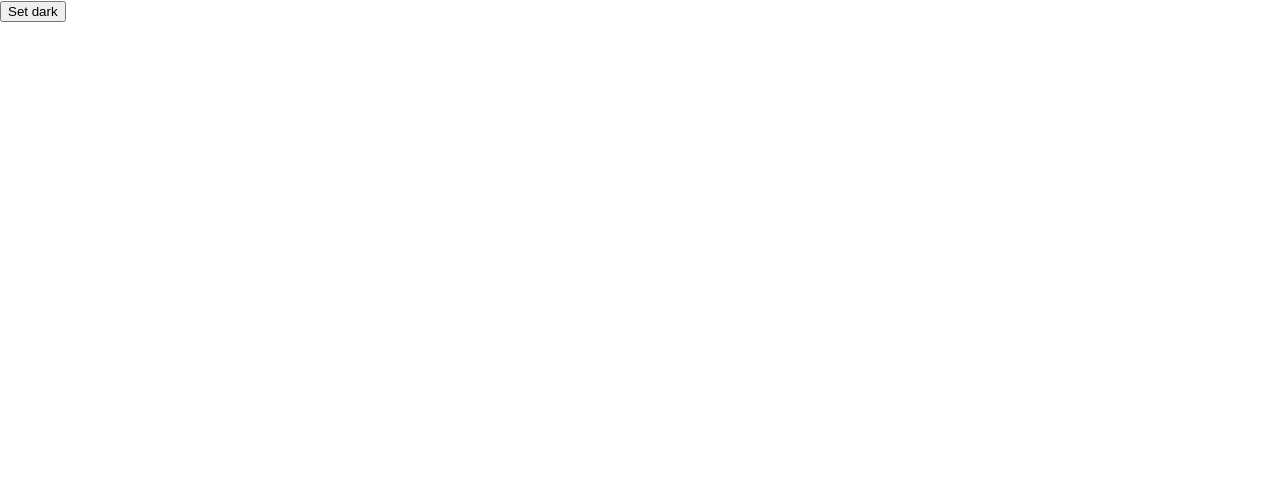
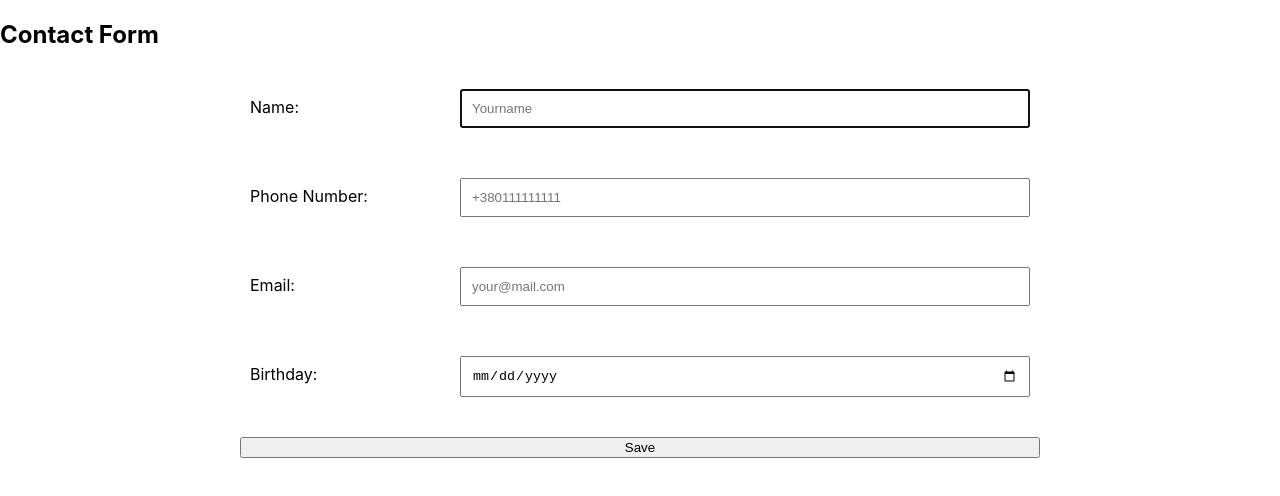
Before and after one commit to Tarold/html-intro, a React (Create React App) app: page / in a window 1280 px wide. Shown: the top 496 px of the page. Built offline with nearby package versions, Linux system fonts and the light colour scheme.

Commit message:
Add Contact Form ReactRedux exemple

```diff
--- a/src/App.js
+++ b/src/App.js
@@ -1,7 +1,7 @@
-import ThemeSwitcher from './components/ThemeSwitcher';
+import ContactPage from './pages/ContactPage/index';
 
 function App () {
-  return <ThemeSwitcher />;
+  return <ContactPage />;
 }
 
 export default App;
--- /dev/null
+++ b/src/components/forms/ContactForm/ContactForm.module.sass
@@ -0,0 +1,31 @@
+.form
+  display: flex
+  flex-direction: column
+  max-width: 800px
+  width: 100%
+  margin: 0 auto
+  padding: 10px
+
+  label
+    display: flex
+    justify-content: space-between
+    align-items: baseline
+    padding: 10px
+    margin-bottom: 30px
+    position: relative
+
+.error
+  position: absolute
+  top: 100%
+  right: 0
+  color: red
+
+.input
+  padding: 10px
+  width: 70%
+
+.valid
+  background-color: aquamarine
+
+.invalid
+  background-color: coral
--- /dev/null
+++ b/src/components/forms/ContactForm/index.jsx
@@ -0,0 +1,69 @@
+import { Formik, Form } from 'formik';
+import React from 'react';
+import { CONTACT_VALIDATION_SCHEMA } from '../../../utils/validate/validationSchemas';
+import Input from '../Input';
+import styles from './ContactForm.module.sass';
+import { connect } from 'react-redux';
+import { createContact } from '../../../store/slices/contactsSlice';
+
+function ContactForm ({ createNewContact }) {
+  const initialValues = { name: '', phone: '', email: '', birthday: '' };
+
+  const handleSubmit = (values, formikBag) => {
+    createNewContact(values);
+    formikBag.resetForm();
+  };
+
+  const classes = {
+    error: styles.error,
+    input: styles.input,
+    valid: styles.valid,
+    invalid: styles.invalid,
+  };
+
+  return (
+    <Formik
+      initialValues={initialValues}
+      onSubmit={handleSubmit}
+      validationSchema={CONTACT_VALIDATION_SCHEMA}
+    >
+      <Form className={styles.form}>
+        <Input
+          label='Name:'
+          type='text'
+          name='name'
+          placeholder='Yourname'
+          autoFocus
+          classes={classes}
+        />
+        <Input
+          label='Phone Number:'
+          type='tel'
+          name='phone'
+          placeholder='+380111111111'
+          classes={classes}
+        />
+        <Input
+          label='Email:'
+          type='email'
+          name='email'
+          placeholder='your@mail.com'
+          classes={classes}
+        />
+        <Input
+          label='Birthday:'
+          type='date'
+          name='birthday'
+          classes={classes}
+        />
+        <button type='submit'>Save</button>
+      </Form>
+    </Formik>
+  );
+}
+
+const mapDispatchToProps = dispatch => ({
+  createNewContact: v => dispatch(createContact(v)), // => {payload: v}
+});
+
+export default connect(null, mapDispatchToProps)(ContactForm);
--- /dev/null
+++ b/src/components/forms/Input/index.jsx
@@ -0,0 +1,33 @@
+import classNames from 'classnames';
+import { Field } from 'formik';
+import React from 'react';
+
+function Input (props) {
+  const { name, label, classes, ...restProps } = props;
+  return (
+    <Field name={name}>
+      {({
+        field, // { name, value, onChange, onBlur }
+        form: { errors, touched },
+        meta,
+      }) => {
+        const inputClassNames = classNames(classes.input, {
+          [classes.valid]: !meta.error && meta.touched,
+          [classes.invalid]: meta.error && meta.touched,
+        });
+
+        return (
+          <label>
+            <span>{label} </span>
+            <input className={inputClassNames} {...restProps} {...field} />
+            {meta.error && meta.touched && (
+              <span className={classes.error}>{meta.error}</span>
+            )}
+          </label>
+        );
+      }}
+    </Field>
+  );
+}
+
+export default Input;
--- /dev/null
+++ b/src/pages/ContactPage/index.jsx
@@ -0,0 +1,14 @@
+import React from 'react';
+import ContactForm from '../../components/forms/ContactForm';
+
+function ContactPage () {
+  return (
+    <section>
+      <h2>Contact Form</h2>
+      <ContactForm />
+      {/* <ContactsList/> */}
+    </section>
+  );
+}
+
+export default ContactPage;
--- /dev/null
+++ b/src/store/slices/contactsSlice.js
@@ -0,0 +1,17 @@
+import { createSlice } from '@reduxjs/toolkit';
+
+const contactsSlice = createSlice({
+  name: 'contacts',
+  initialState: { contacts: [] },
+  reducers: {
+    createContact (state, action) {
+      state.contacts.push(action.payload);
+    },
+  },
+});
+
+const { reducer, actions } = contactsSlice;
+
+export const { createContact } = actions;
+
+export default reducer;
--- /dev/null
+++ b/src/utils/validate/validationSchemas.js
@@ -0,0 +1,62 @@
+import * as yup from 'yup';
+
+export const USER_VALIDATION_SCHEMA = yup.object({
+  firstName: yup.string().trim().min(2).max(64).required(),
+});
+
+export const CONTACT_VALIDATION_SCHEMA = yup.object({
+  name: yup.string().trim().min(2).max(64).required(),
+  phone: yup
+    .string()
+    .length(13)
+    .matches(/^\+\d{12}$/, 'Phone number must correspond pattern +111111111111')
+    .required(),
+  email: yup.string().email(),
+  birthday: yup.date().max(new Date()),
+});
+
+// ------------------------------------------------------------------------
+const USER_SCHEMA = yup.object({
+  name: yup
+    .string()
+    .min(2)
+    .max(64)
+    .matches(/^[A-Z]/, 'Name must starts wich capital letter ')
+    .matches(/^.[a-z]*$/, 'Second+ characters must be lower letter')
+    .required(),
+  email: yup.string().email().required(),
+});
+
+// USER_SCHEMA.validate({ name: 'Agent0047', email: 'test@test.com' })
+//   .then(data => console.log(data))
+//   .catch(e => console.log(e));
+
+// {
+//   model, productionYear, km, number (AA0000AA)
+// }
+
+const USER_AUTO_SCHEMA = yup.object({
+  model: yup
+    .string()
+    .min(2)
+    .max(20)
+    .matches(/^[A-Z][a-z]{1,20}$/, 'Enter normal Brand')
+    .required(),
+  productionDate: yup.date().min(new Date(1900, 0, 1)).required(),
+  km: yup.number().positive().required(),
+  number: yup
+    .string()
+    .length(8)
+    .matches(/^[A-Z]{2}/, 'Enter normal region')
+    .matches(/^..[0-9]{4}/, 'Enter normal number')
+    .matches(/[A-Z]{2}$/, 'Enter normal seria')
+    .required(),
+});
+// USER_AUTO_SCHEMA.validate({
+//   model: 'Audi',
+//   productionDate: new Date(2004, 0, 1),
+//   km: 777,
+//   number: 'KR7777EK',
+// })
+//   .then(data => console.log(data))
+//   .catch(e => console.log(e));
```
Also changed, not shown: package.json (+6 -2 lines), 1 other file (tests, documents, lock files or other folders).
